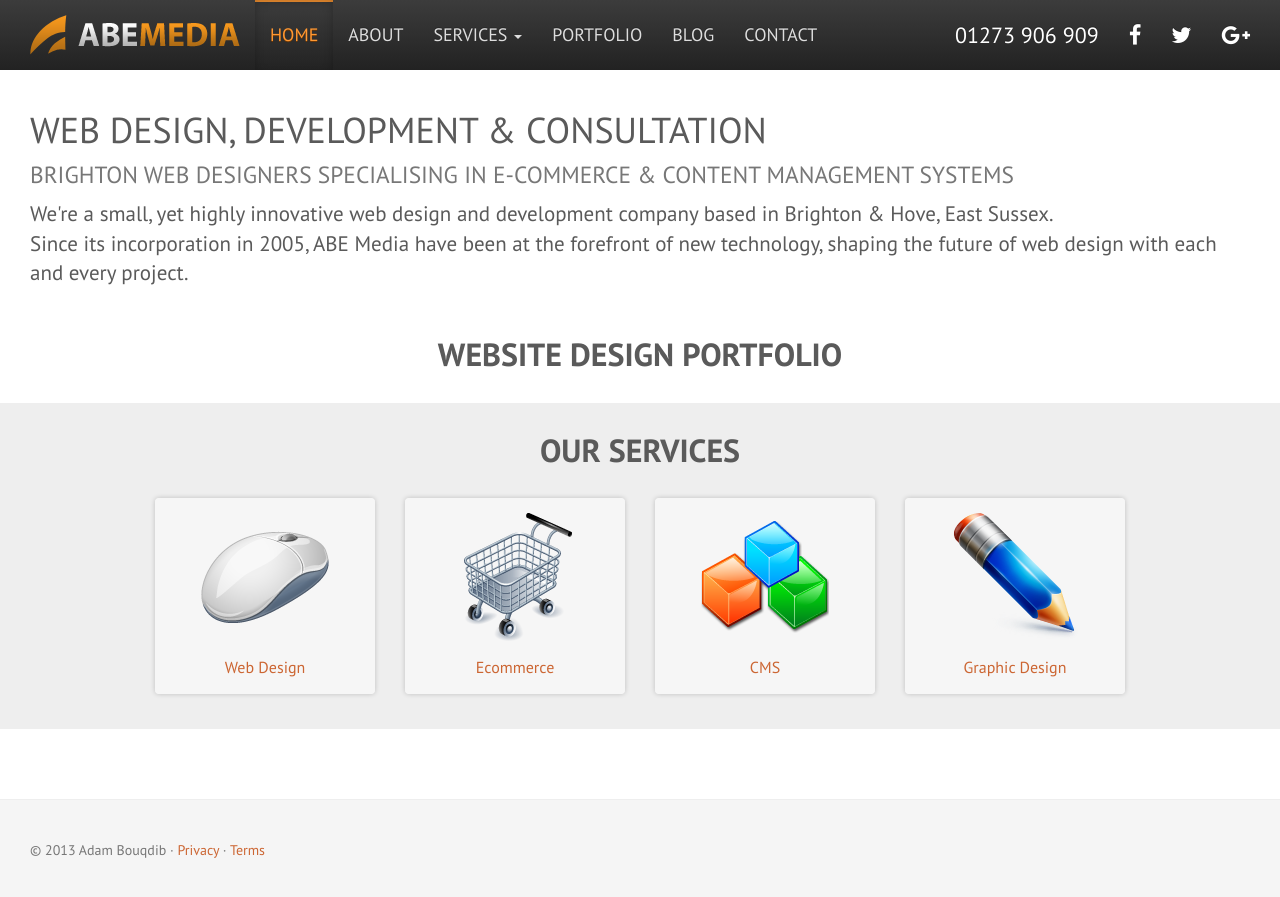
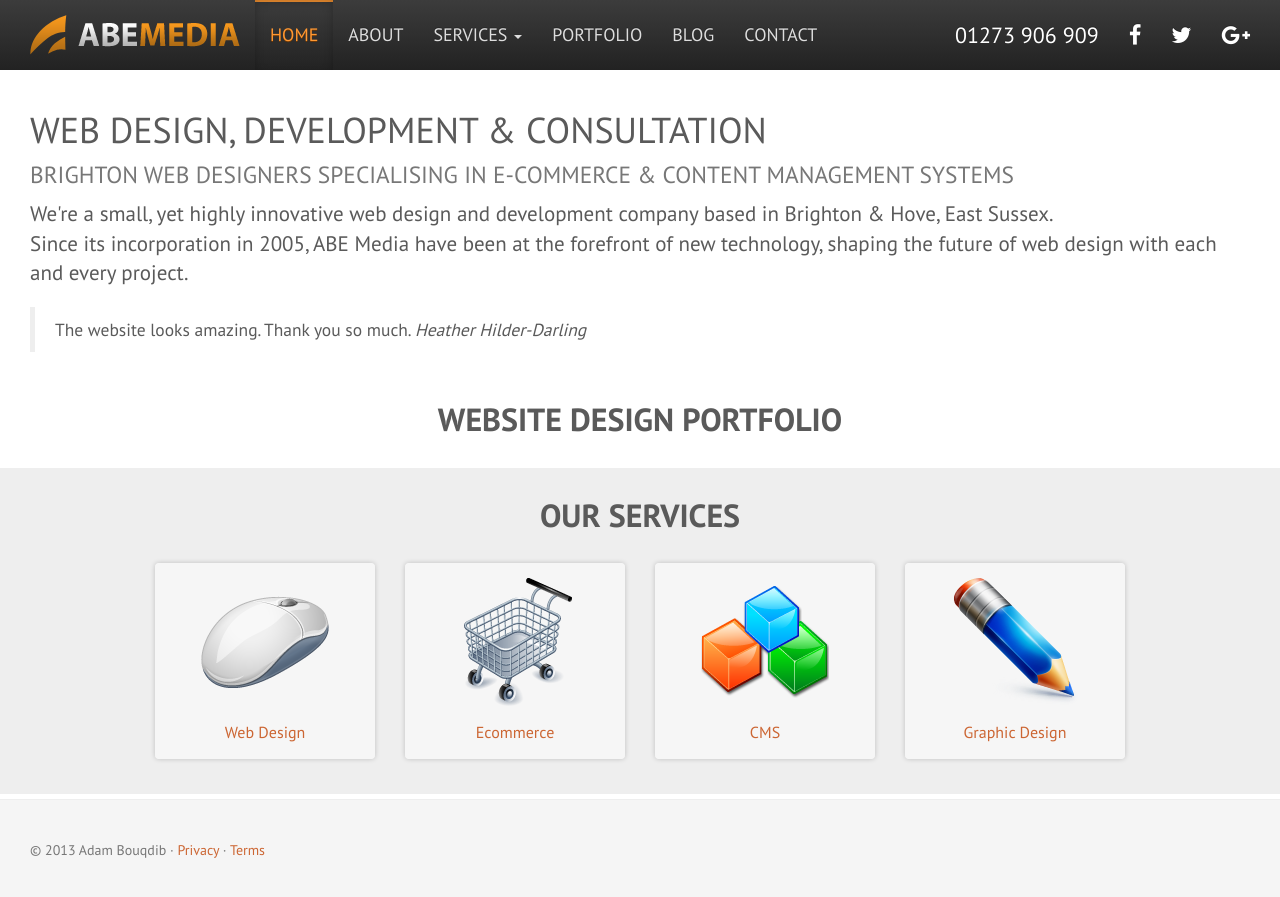
Before and after one commit to abemedia/abemedia.github.io, a Jekyll site: the page built from index.html, in a window 1280 px wide. Shown: the top 897 px of the page. Built offline with Jekyll 4.4.1, drawn with Linux system fonts in a browser that asks for light colours; nearby versions of some CDN libraries.

Commit message:
Update index.html

```diff
--- a/index.html
+++ b/index.html
@@ -22,10 +22,7 @@ bottom:
 <small>Brighton web designers specialising in e-commerce &amp; content management systems</small></h1>
 <p class="lead">We're a small, yet highly innovative web design and development company based in Brighton &amp; Hove, East Sussex.<br>
 Since its incorporation in 2005, ABE Media have been at the forefront of new technology, shaping the future of web design with each and every project.</p>
-<!--
+<blockquote>
 The website looks amazing. Thank you so much.
-Best Heather
-
-Regards
-Heather Hilder-Darling
--->
+<cite>Heather Hilder-Darling</cite>
+</blockquote>
```
